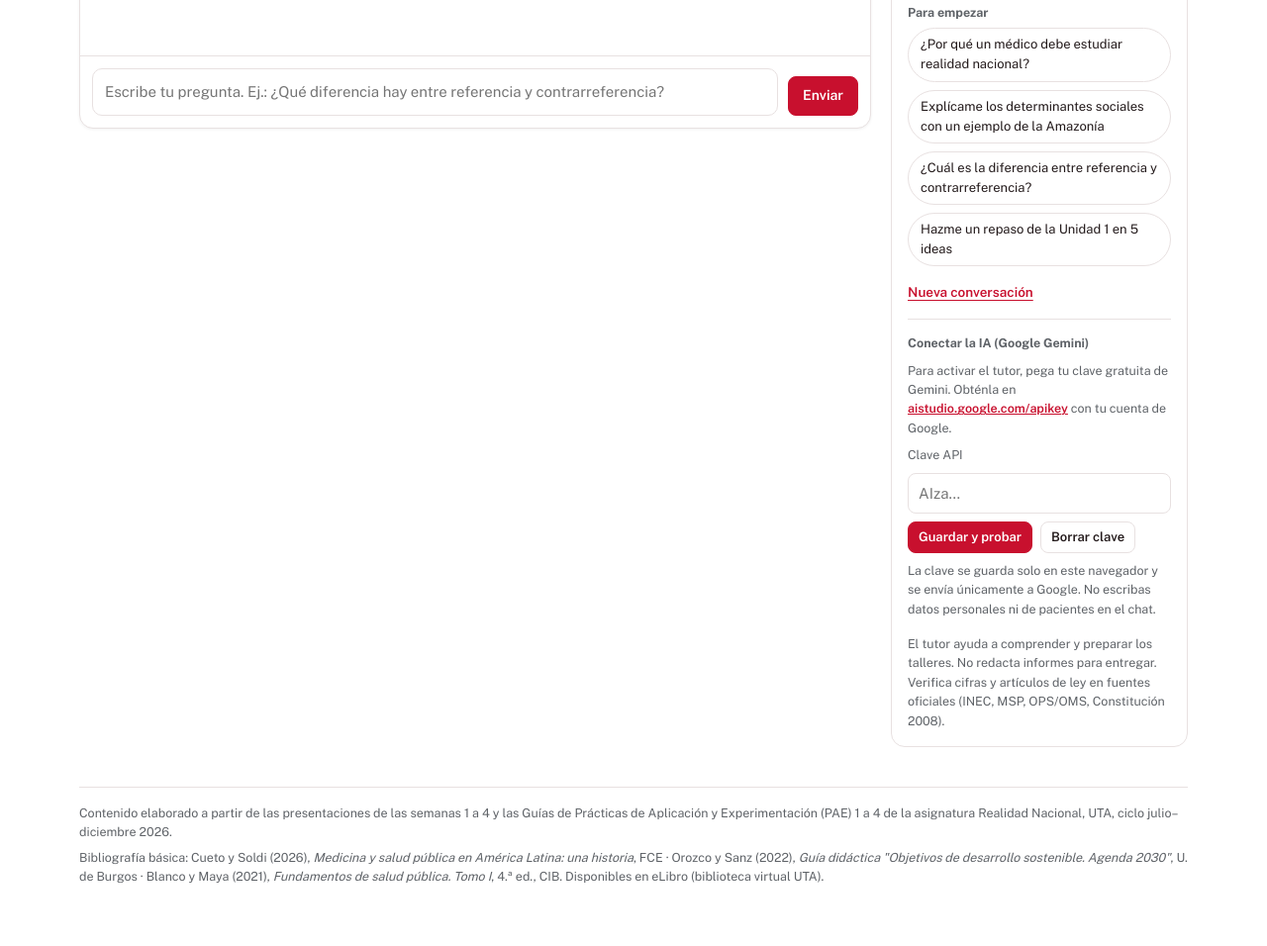
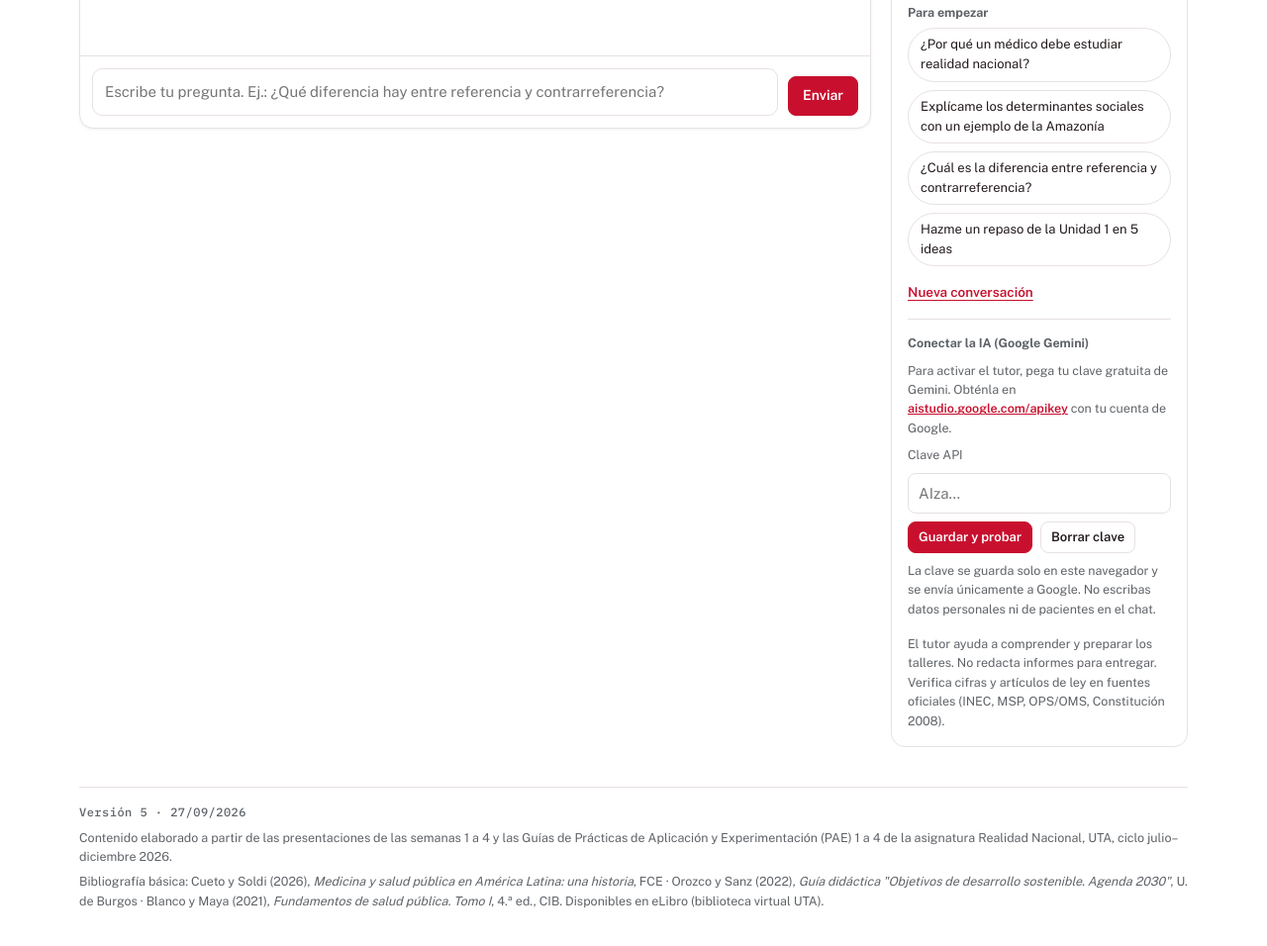
Before and after one commit to adesanthony/tutor-realidad-nacional, a plain HTML site: page index.html in a window 1280 px wide. Shown: the part 691-1647 px from the top of the page at 99% size. Drawn offline with nearby package versions, Linux system fonts and the light colour scheme.

Commit message:
Add files via upload
Cambio de HTML.

```diff
--- a/index.html
+++ b/index.html
@@ -4,6 +4,7 @@
 <meta charset="utf-8">
 <meta name="viewport" content="width=device-width,initial-scale=1,viewport-fit=cover">
 <link rel="icon" href="assets/logo-uta.png">
+<meta name="version" content="5">
 <meta name="description" content="Tutor de estudio con IA para Realidad Nacional, Medicina 3.er nivel, UTA.">
 <title>Tutor de Realidad Nacional</title>
 <link rel="preconnect" href="https://fonts.googleapis.com">
@@ -305,6 +306,7 @@
   </section>
 
   <footer>
+    <span class="mono">Versión 5 · 27/09/2026</span>
     <span>Contenido elaborado a partir de las presentaciones de las semanas 1 a 4 y las Guías de Prácticas de Aplicación y Experimentación (PAE) 1 a 4 de la asignatura Realidad Nacional, UTA, ciclo julio–diciembre 2026.</span>
     <span>Bibliografía básica: Cueto y Soldi (2026), <i>Medicina y salud pública en América Latina: una historia</i>, FCE · Orozco y Sanz (2022), <i>Guía didáctica "Objetivos de desarrollo sostenible. Agenda 2030"</i>, U. de Burgos · Blanco y Maya (2021), <i>Fundamentos de salud pública. Tomo I</i>, 4.ª ed., CIB. Disponibles en eLibro (biblioteca virtual UTA).</span>
   </footer>
```
